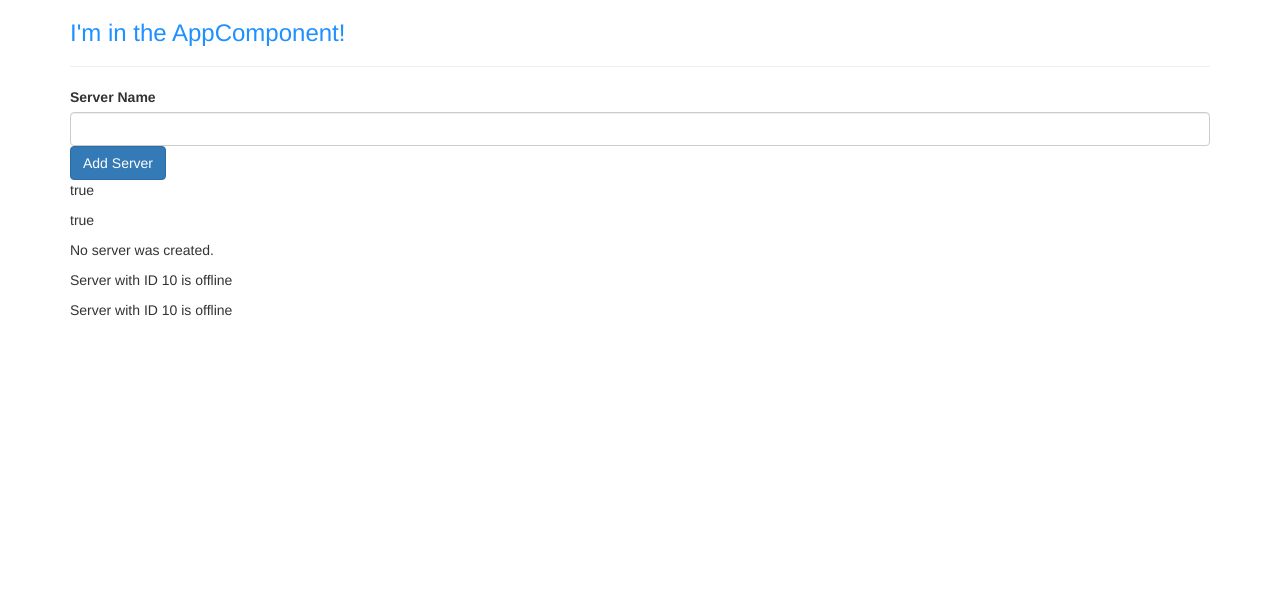
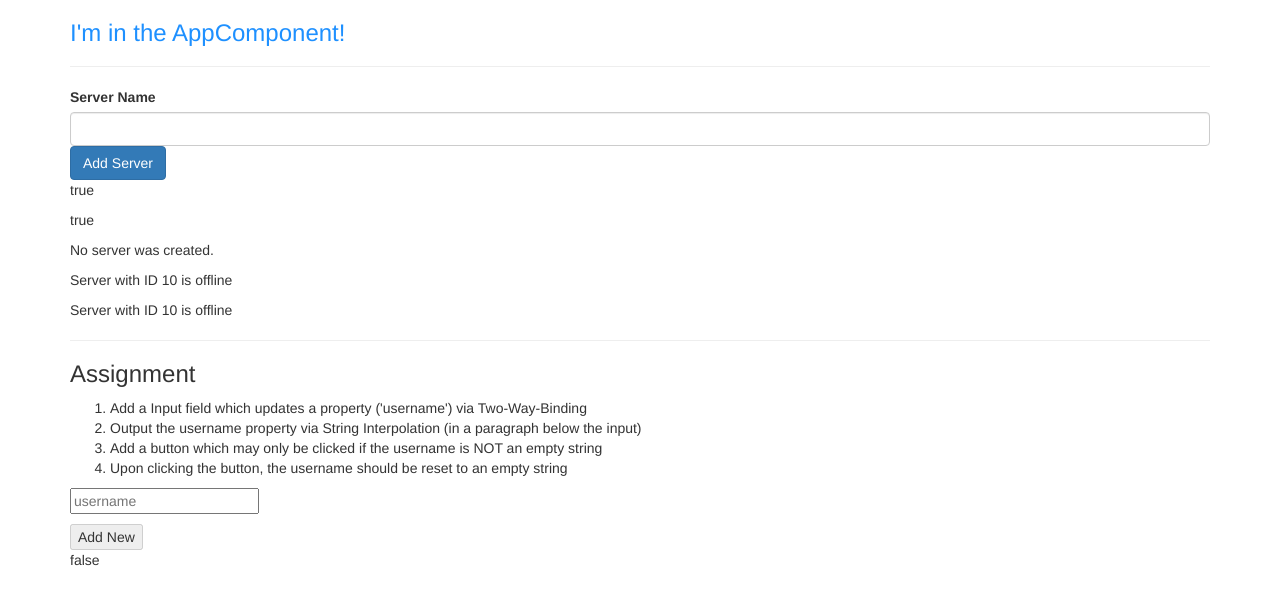
Before and after one commit to peterburdette/angular-complete-guide, an Angular app in the folder 01-getting-started/: page / in a window 1280 px wide. Shown: the top 604 px of the page. Built offline with nearby package versions, Linux system fonts and the light colour scheme.

Commit message:
added binding assignment

```diff
--- a/01-getting-started/src/app/servers/servers.component.html
+++ b/01-getting-started/src/app/servers/servers.component.html
@@ -23,3 +23,36 @@
 <p>{{ serverCreationStatus }}</p>
 <app-server></app-server>
 <app-server></app-server>
+
+<hr />
+
+<h3>Assignment</h3>
+
+<ol>
+  <li>
+    Add a Input field which updates a property ('username') via Two-Way-Binding
+  </li>
+  <li>
+    Output the username property via String Interpolation (in a paragraph below
+    the input)
+  </li>
+  <li>
+    Add a button which may only be clicked if the username is NOT an empty
+    string
+  </li>
+  <li>
+    Upon clicking the button, the username should be reset to an empty string
+  </li>
+</ol>
+
+<input
+  type="text"
+  [(ngModel)]="username"
+  (input)="activateButton($event)"
+  placeholder="username"
+/>
+<p>{{ username }}</p>
+
+<button [disabled]="!buttonActive" (click)="resetInput()">Add New</button>
+
+<p>{{ buttonActive }}</p>
--- a/01-getting-started/src/app/servers/servers.component.ts
+++ b/01-getting-started/src/app/servers/servers.component.ts
@@ -26,4 +26,19 @@ export class ServersComponent implements OnInit {
   onUpdateServerName(event: any) {
     this.serverName = event.target.value;
   }
+
+  // Assignment code
+  username = '';
+  buttonActive = false;
+
+  activateButton(event) {
+    if (event.target.value.length > 0) {
+      this.buttonActive = true;
+    }
+  }
+
+  resetInput() {
+    this.username = '';
+    this.buttonActive = false;
+  }
 }
```
